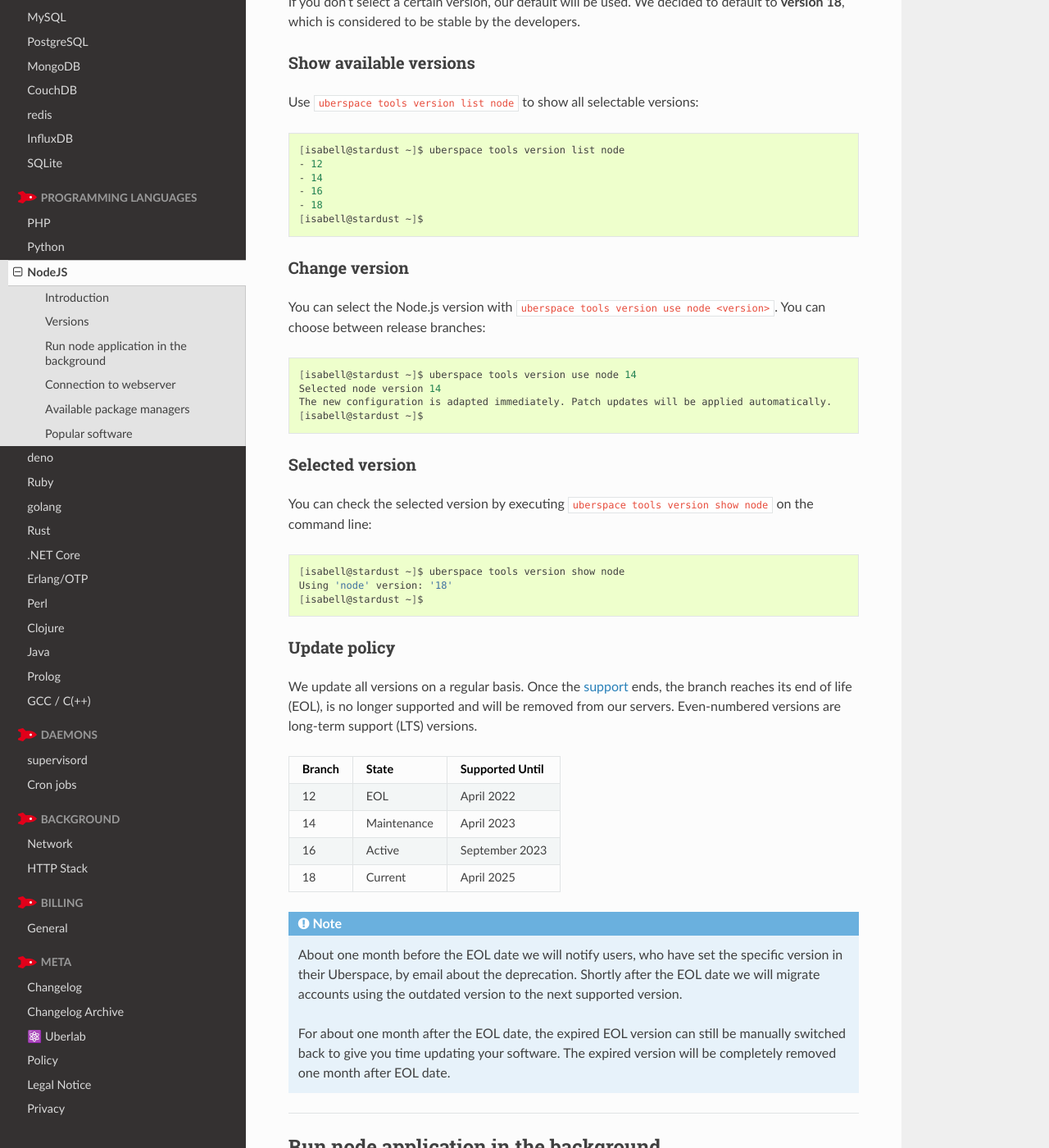
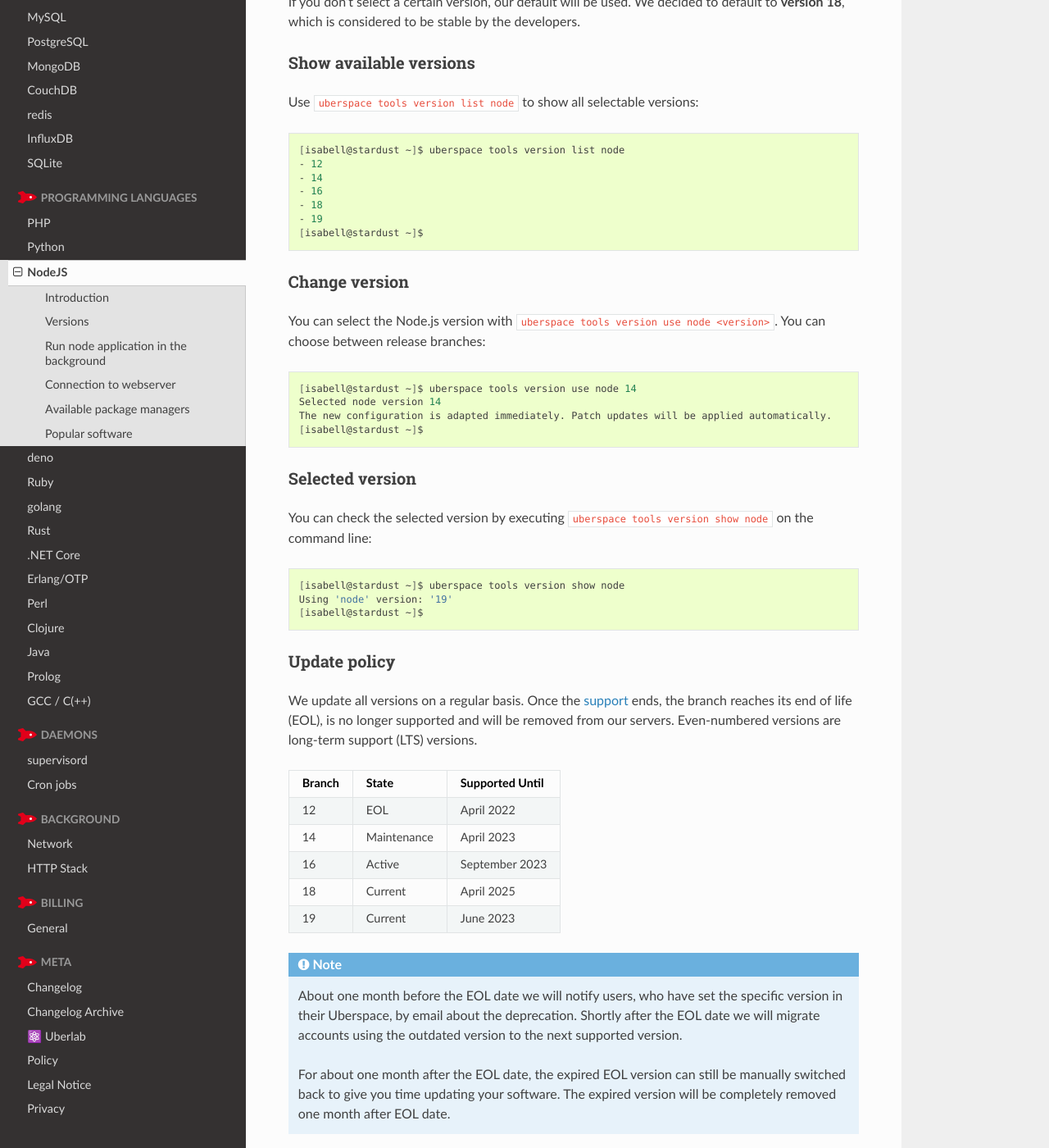
Before and after one commit to Uberspace/manual, a Sphinx documentation site: the page built from source/lang-nodejs.rst, in a window 1280 px wide and 1400 px high, scrolled down 784 px. Shown: the whole window at 82% size. Built offline with Sphinx 7.4.7 and the Read the Docs theme 2.0.0, drawn with Linux system fonts in a browser that asks for light colours.

Commit message:
[U7.15] :sparkles: add _Node.js_ version `19`

```diff
--- a/source/lang-nodejs.rst
+++ b/source/lang-nodejs.rst
@@ -40,6 +40,7 @@ Use ``uberspace tools version list node`` to show all selectable versions:
   - 14
   - 16
   - 18
+  - 19
   [isabell@stardust ~]$
 
 .. _node-change-version:
@@ -63,7 +64,7 @@ You can check the selected version by executing ``uberspace tools version show n
 .. code-block:: bash
 
   [isabell@stardust ~]$ uberspace tools version show node
-  Using 'node' version: '18'
+  Using 'node' version: '19'
   [isabell@stardust ~]$
 
 Update policy
@@ -81,6 +82,8 @@ We update all versions on a regular basis. Once the `support <https://github.com
 | 16     | Active                  | September 2023   |
 +--------+-------------------------+------------------+
 | 18     | Current                 | April 2025       |
++--------+-------------------------+------------------+
+| 19     | Current                 | June 2023        |
 +--------+-------------------------+------------------+
 
 .. include:: includes/deprecation.rst
```
